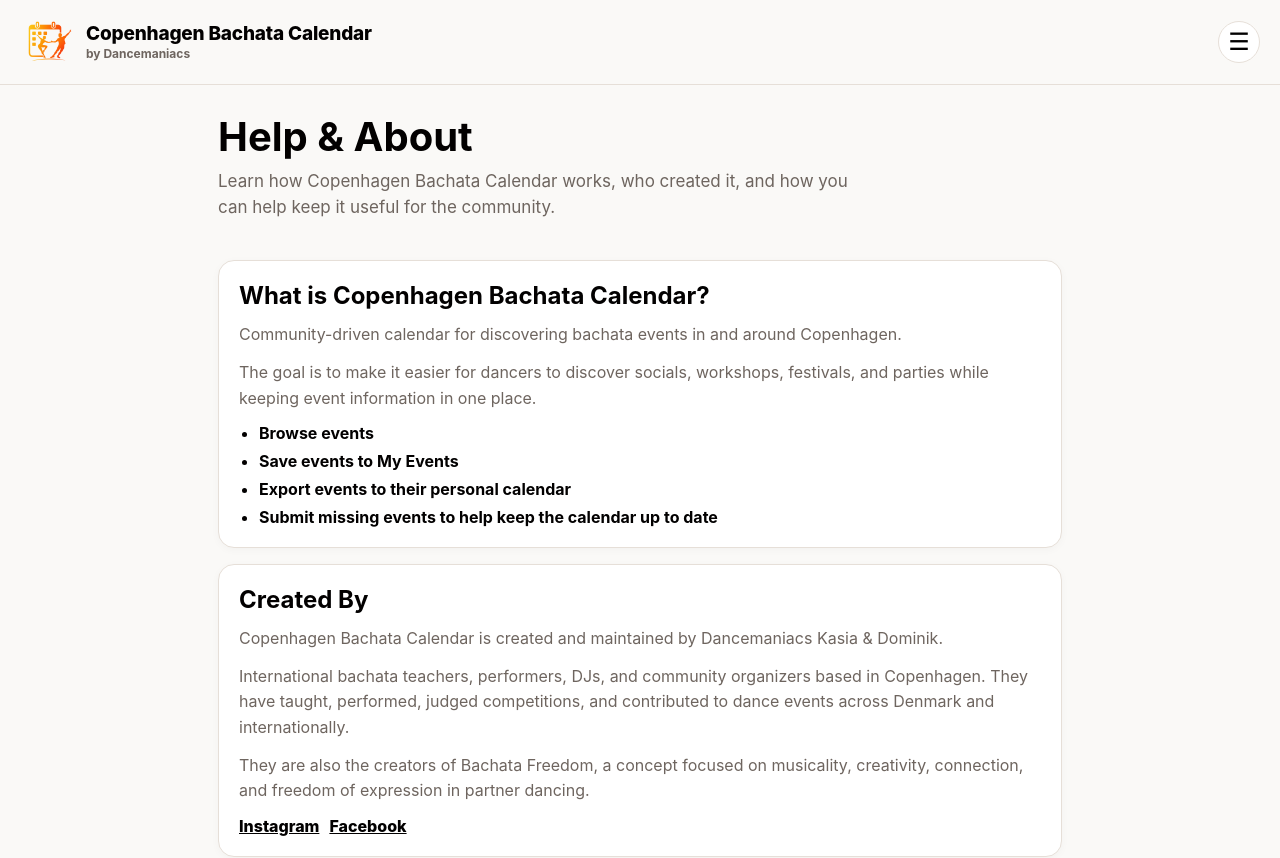
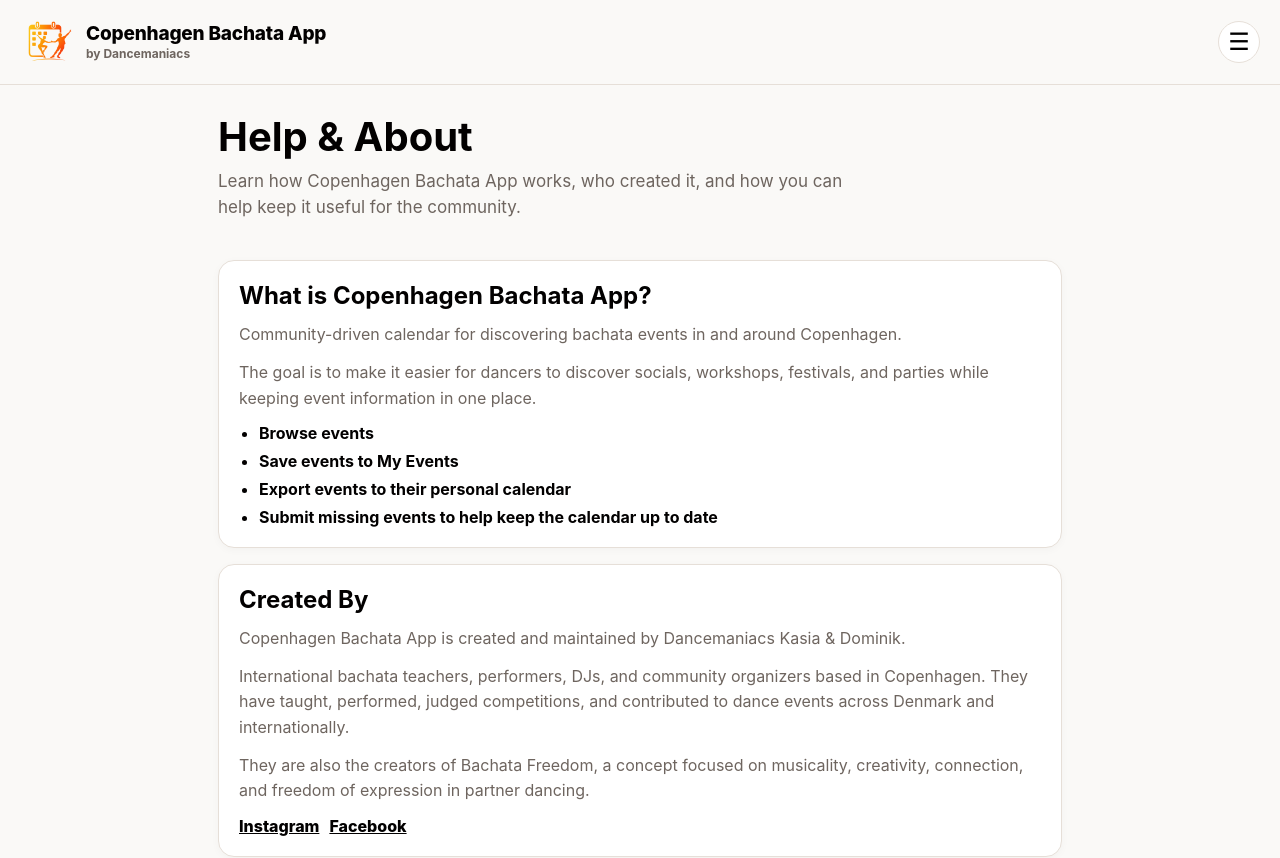
Before and after one commit to dominik-ciborowski/cph-bachata-app, a Vue app: page /help in a window 1280 px wide. Shown: the top 858 px of the page. Built offline with nearby package versions, Linux system fonts and the light colour scheme; the HTML template or start-up script is replaced by a standard one.

Commit message:
Rename app and remember main view preference

```diff
--- a/index.html
+++ b/index.html
@@ -3,7 +3,10 @@
   <head>
     <meta charset="UTF-8" />
     <meta name="viewport" content="width=device-width, initial-scale=1.0" />
-    <title>Copenhagen Bachata Calendar</title>
+    <title>Copenhagen Bachata App</title>
+    <meta name="description" content="Discover bachata socials, classes and workshops across Copenhagen with Copenhagen Bachata App by Dancemaniacs." />
+    <meta property="og:title" content="Copenhagen Bachata App" />
+    <meta property="og:description" content="Discover bachata socials, classes and workshops across Copenhagen with Copenhagen Bachata App by Dancemaniacs." />
   </head>
   <body>
     <div id="app"></div>
--- a/src/App.vue
+++ b/src/App.vue
@@ -85,14 +85,14 @@ onBeforeUnmount(() => {
 
 <template>
   <header class="topbar">
-    <RouterLink to="/" class="brand" aria-label="Copenhagen Bachata Calendar home" @click="closeNavigation">
+    <RouterLink to="/" class="brand" aria-label="Copenhagen Bachata App home" @click="closeNavigation">
       <img
         class="brand__logo"
         :src="logo"
-        alt="Copenhagen Bachata Calendar logo"
+        alt="Copenhagen Bachata App logo"
       />
       <span class="brand__text">
-        <span class="brand__name">Copenhagen Bachata Calendar</span>
+        <span class="brand__name">Copenhagen Bachata App</span>
         <span class="brand__attribution">by Dancemaniacs</span>
       </span>
     </RouterLink>
--- a/src/views/EventListView.vue
+++ b/src/views/EventListView.vue
@@ -26,7 +26,6 @@ const flashMessage = ref('')
 const favoriteIds = ref(new Set())
 const favoriteBusyId = ref(null)
 const calendarExportError = ref('')
-const viewMode = ref('list')
 const calendarFiltersOpen = ref(false)
 const discoveryControls = ref(null)
 const showListBackToTop = ref(false)
@@ -34,8 +33,11 @@ const showLoginBenefitsBanner = ref(false)
 
 const loginBenefitsDismissedUntilKey = 'login_benefits_dismissed_until'
 const loginBenefitsDismissDurationMs = 7 * 24 * 60 * 60 * 1000
+const appPreferencesStorageKey = 'copenhagen-bachata-app-preferences'
+const validMainViewModes = new Set(['list', 'calendar'])
 
 const isFavoritesView = computed(() => route.path === '/favorites')
+const viewMode = ref(getStoredPreferredView())
 
 const today = new Date()
 today.setHours(0, 0, 0, 0)
@@ -248,9 +250,31 @@ function setQuickFilter(nextFilter) {
 }
 
 function setViewMode(nextViewMode) {
+  if (!validMainViewModes.has(nextViewMode)) {
+    nextViewMode = 'list'
+  }
+
   viewMode.value = nextViewMode
+  savePreferredView(nextViewMode)
   calendarFiltersOpen.value = false
   handleScroll()
+}
+
+function getStoredPreferredView() {
+  try {
+    const storedPreferences = JSON.parse(localStorage.getItem(appPreferencesStorageKey) || '{}')
+    return validMainViewModes.has(storedPreferences.preferredView) ? storedPreferences.preferredView : 'list'
+  } catch {
+    return 'list'
+  }
+}
+
+function savePreferredView(preferredView) {
+  try {
+    localStorage.setItem(appPreferencesStorageKey, JSON.stringify({ preferredView }))
+  } catch {
+    // Ignore storage failures; the selected view still changes for this session.
+  }
 }
 
 function toggleCalendarFilters() {
@@ -339,7 +363,7 @@ function exportMyEvents() {
 <template>
   <div class="public-page">
     <section class="hero app-hero">
-      <p v-if="isFavoritesView" class="eyebrow">Copenhagen Bachata Calendar</p>
+      <p v-if="isFavoritesView" class="eyebrow">Copenhagen Bachata App</p>
       <h1>{{ isFavoritesView ? 'My Events' : 'Find your next dance event.' }}</h1>
       <p>
         {{ isFavoritesView
--- a/src/views/HelpAboutView.vue
+++ b/src/views/HelpAboutView.vue
@@ -31,7 +31,7 @@ function sendFeedback() {
     `Submitted: ${new Date().toISOString()}`
   ]
 
-  const subject = `Copenhagen Bachata Calendar Feedback - ${feedbackType.value}`
+  const subject = `Copenhagen Bachata App Feedback - ${feedbackType.value}`
   const mailtoUrl = `mailto:${feedbackEmail}?subject=${encodeURIComponent(subject)}&body=${encodeURIComponent(bodyLines.join('\n'))}`
 
   window.location.href = mailtoUrl
@@ -42,11 +42,11 @@ function sendFeedback() {
   <div class="help-page">
     <section class="hero">
       <h1>Help &amp; About</h1>
-      <p>Learn how Copenhagen Bachata Calendar works, who created it, and how you can help keep it useful for the community.</p>
+      <p>Learn how Copenhagen Bachata App works, who created it, and how you can help keep it useful for the community.</p>
     </section>
 
     <section class="card help-section">
-      <h2>What is Copenhagen Bachata Calendar?</h2>
+      <h2>What is Copenhagen Bachata App?</h2>
       <p>Community-driven calendar for discovering bachata events in and around Copenhagen.</p>
       <p>The goal is to make it easier for dancers to discover socials, workshops, festivals, and parties while keeping event information in one place.</p>
       <ul class="help-list">
@@ -59,7 +59,7 @@ function sendFeedback() {
 
     <section class="card help-section">
       <h2>Created By</h2>
-      <p>Copenhagen Bachata Calendar is created and maintained by Dancemaniacs Kasia &amp; Dominik.</p>
+      <p>Copenhagen Bachata App is created and maintained by Dancemaniacs Kasia &amp; Dominik.</p>
       <p>International bachata teachers, performers, DJs, and community organizers based in Copenhagen. They have taught, performed, judged competitions, and contributed to dance events across Denmark and internationally.</p>
       <p>They are also the creators of Bachata Freedom, a concept focused on musicality, creativity, connection, and freedom of expression in partner dancing.</p>
       <div class="help-social-links" aria-label="Dancemaniacs social links">
@@ -93,7 +93,7 @@ function sendFeedback() {
     <section class="card help-section">
       <h2>Get Involved</h2>
       <p>Found a problem, missing information, or have an idea for improvement?</p>
-      <p>Help us make Copenhagen Bachata Calendar better.</p>
+      <p>Help us make Copenhagen Bachata App better.</p>
 
       <form class="feedback-form" @submit.prevent="sendFeedback">
         <div class="field">
--- a/src/views/PrivacyView.vue
+++ b/src/views/PrivacyView.vue
@@ -2,12 +2,12 @@
   <div class="help-page">
     <section class="hero">
       <h1>Privacy</h1>
-      <p>Simple information about what Copenhagen Bachata Calendar stores and why.</p>
+      <p>Simple information about what Copenhagen Bachata App stores and why.</p>
     </section>
 
     <section class="card help-section">
       <h2>Your Privacy Matters</h2>
-      <p>Copenhagen Bachata Calendar is a community-driven project created to help dancers discover events and stay connected with the local dance community.</p>
+      <p>Copenhagen Bachata App is a community-driven project created to help dancers discover events and stay connected with the local dance community.</p>
       <p>We only collect and store information needed to provide the functionality of the platform.</p>
     </section>
 
--- a/src/views/RegisterView.vue
+++ b/src/views/RegisterView.vue
@@ -60,7 +60,7 @@ async function register() {
   <div class="management-page">
     <section class="hero">
       <h1>Register</h1>
-      <p>Create a user account for the Copenhagen Bachata Calendar.</p>
+      <p>Create a user account for the Copenhagen Bachata App.</p>
     </section>
 
     <form class="card form" @submit.prevent="register">
--- a/src/views/TermsView.vue
+++ b/src/views/TermsView.vue
@@ -2,7 +2,7 @@
   <div class="help-page">
     <section class="hero">
       <h1>Terms of Use</h1>
-      <p>Copenhagen Bachata Calendar is a community-driven project designed to help dancers discover and share dance events.</p>
+      <p>Copenhagen Bachata App is a community-driven project designed to help dancers discover and share dance events.</p>
     </section>
 
     <section class="card help-section">
```
Also changed, not shown: 6 other files (tests, documents, lock files or other folders).
